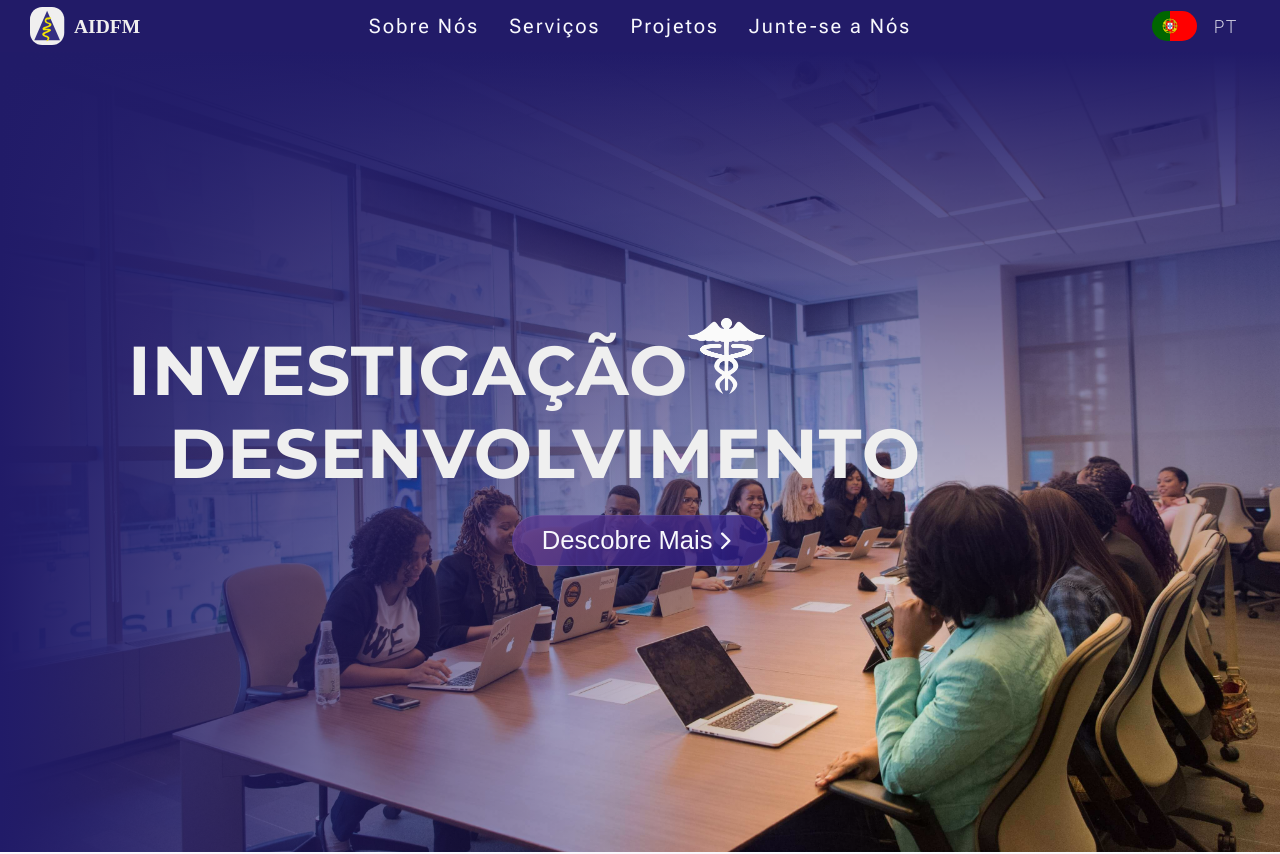
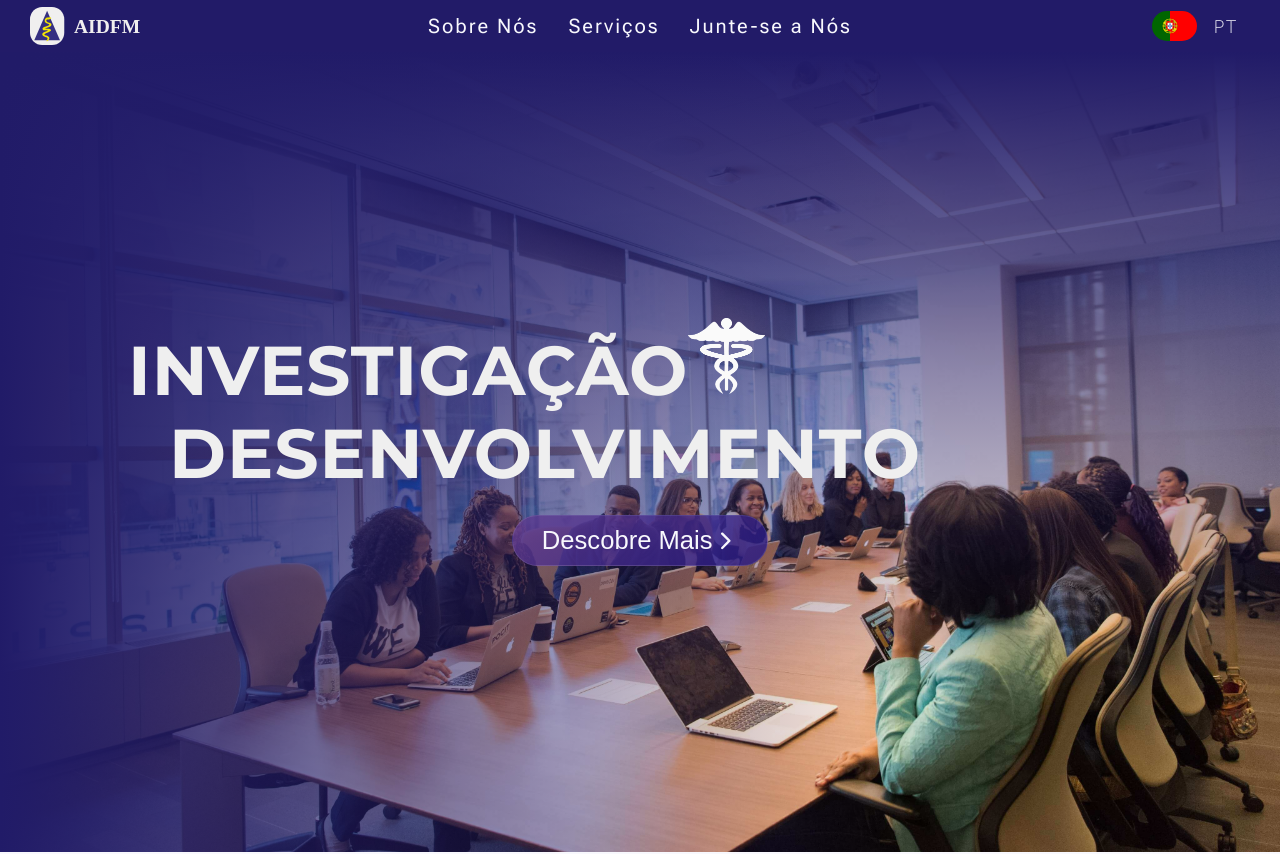
Before and after one commit to Gil124/aidfm-site, a React (Vite) app: page / in a window 1280 px wide. Shown: the top 854 px of the page. Built offline with nearby package versions, Linux system fonts and the light colour scheme.

Commit message:
deleted Projects page

```diff
--- a/src/components/Navbar/Navbar.jsx
+++ b/src/components/Navbar/Navbar.jsx
@@ -22,12 +22,6 @@ const services = [
   { title: "Aquisição de Serviços", ref: "/services#services" },
   { title: "Relatórios de Projeto", ref: "/services#projects" },
   { title: "Apoio à Investigação", ref: "/services#research" },
-];
-
-const projects = [
-  { title: "Os Nossos Números", ref: "" },
-  { title: "Projetos Passados", ref: "" },
-  { title: "Projetos em Andamento", ref: "" },
 ];
 
 const join = [{ title: "", ref: "" }];
@@ -94,18 +88,9 @@ const Navbar = () => {
             </li>
             <li>
               <Link
-                to="/projects"
+                to="/join"
                 style={{ textDecoration: "none" }}
                 onMouseEnter={() => handleLinks(2)}
-              >
-                <p>Projetos</p>
-              </Link>
-            </li>
-            <li>
-              <Link
-                to="/join"
-                style={{ textDecoration: "none" }}
-                onMouseEnter={() => handleLinks(3)}
               >
                 <p>Junte-se a Nós</p>
               </Link>
@@ -125,7 +110,6 @@ const Navbar = () => {
                 : {}
             }
           >
-
             {links === 0
               ? about.map((link) => (
                   <a key={nanoid()} href={link.ref} className={styles.menuLink}>
@@ -141,13 +125,6 @@ const Navbar = () => {
                 ))
               : null}
             {links === 2
-              ? projects.map((link) => (
-                  <a key={nanoid()} href={link.ref} className={styles.menuLink}>
-                    {link.title}
-                  </a>
-                ))
-              : null}
-            {links === 3
               ? join.map((link) => (
                   <a key={nanoid()} href={link.ref} className={styles.menuLink}>
                     {link.title}
```
